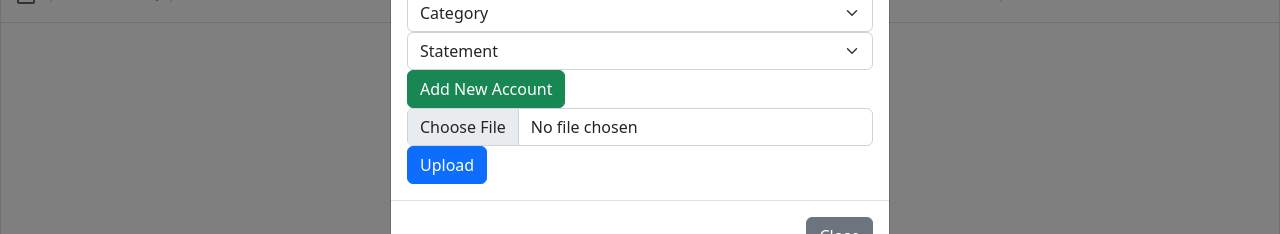
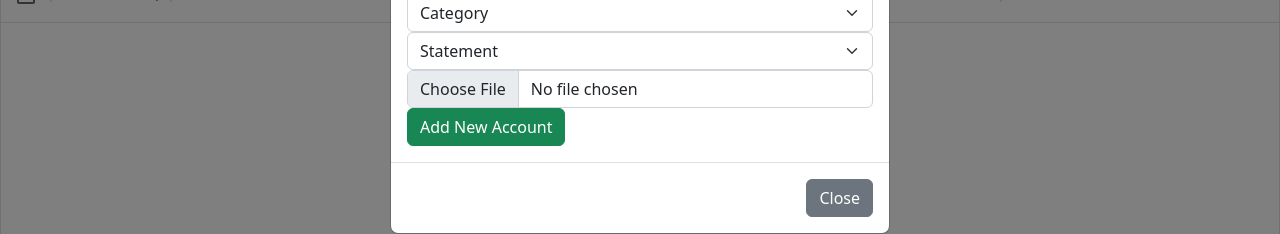
Before and after one commit to EricWeese/applicationdomain, a React (Create React App) app in the folder my-app/: page /Accounts in a window 1280 px wide. Both pictures are taken after a click on the button "Add New Account". Shown: the part 232-466 px from the top of the page. Built offline with nearby package versions, Linux system fonts and the light colour scheme; no server answers; the database is empty.

Commit message:
Update AddAccount.js

```diff
--- a/my-app/src/pages/accounts/AddAccount.js
+++ b/my-app/src/pages/accounts/AddAccount.js
@@ -1,9 +1,10 @@
 import { Form, Button } from "react-bootstrap"
 import { useState } from "react";
 import { collection, getDocs, addDoc, deleteDoc, doc, Firestore, setDoc } from "firebase/firestore";
-import { ref, uploadBytesResumable } from "firebase/storage"
+import { ref, uploadBytes } from "firebase/storage"
 import { db, storage } from '../../firebase/config'
 import { newRows } from "./Accounts";
+import { Input } from "@mui/material";
 
 export default function AddAccount() {
     const [accountName, setAccountName] = useState('');
@@ -19,15 +20,15 @@ export default function AddAccount() {
         console.log(category);
         console.log(statement);
         setData();
+        upload();
     }
     const upload = ()=>{
         if(file == null)
           return;
-        var storageRef = ref(storage, `/files/${file.name}`)
-        const uploadTask = uploadBytesResumable(storageRef, file)
-        uploadTask.resume()
-        .on("state_changed" , alert("success") , alert);
-      }
+        const storageRef = ref(storage, `files/${file.name}`)
+        uploadBytes(storageRef, file).then(() => {
+        })
+    }
 
     const setData = async () => {
         console.log(id);
@@ -84,18 +85,15 @@ export default function AddAccount() {
                 <option value="Balance Sheet">Balance Sheet</option>
                 <option value="Income Sheet">Income Sheet</option>
             </Form.Select>
-
-            <Button variant="success" type="submit" block>
-                Add New Account
-            </Button>
             <Form.Control
                 type="file"
                 placeholder="Upload File"
                 required
-                value={file}
-                onChange={(e) => setFile(e.target.value[0])}
+                onChange={(e) => setFile(e.target.files[0])}
             />
-            <Button variant="primary" onClick={upload} block> Upload </Button>
+            <Button variant="success" type="submit" block>
+                Add New Account
+            </Button>
         </Form>
     )
 }
```
